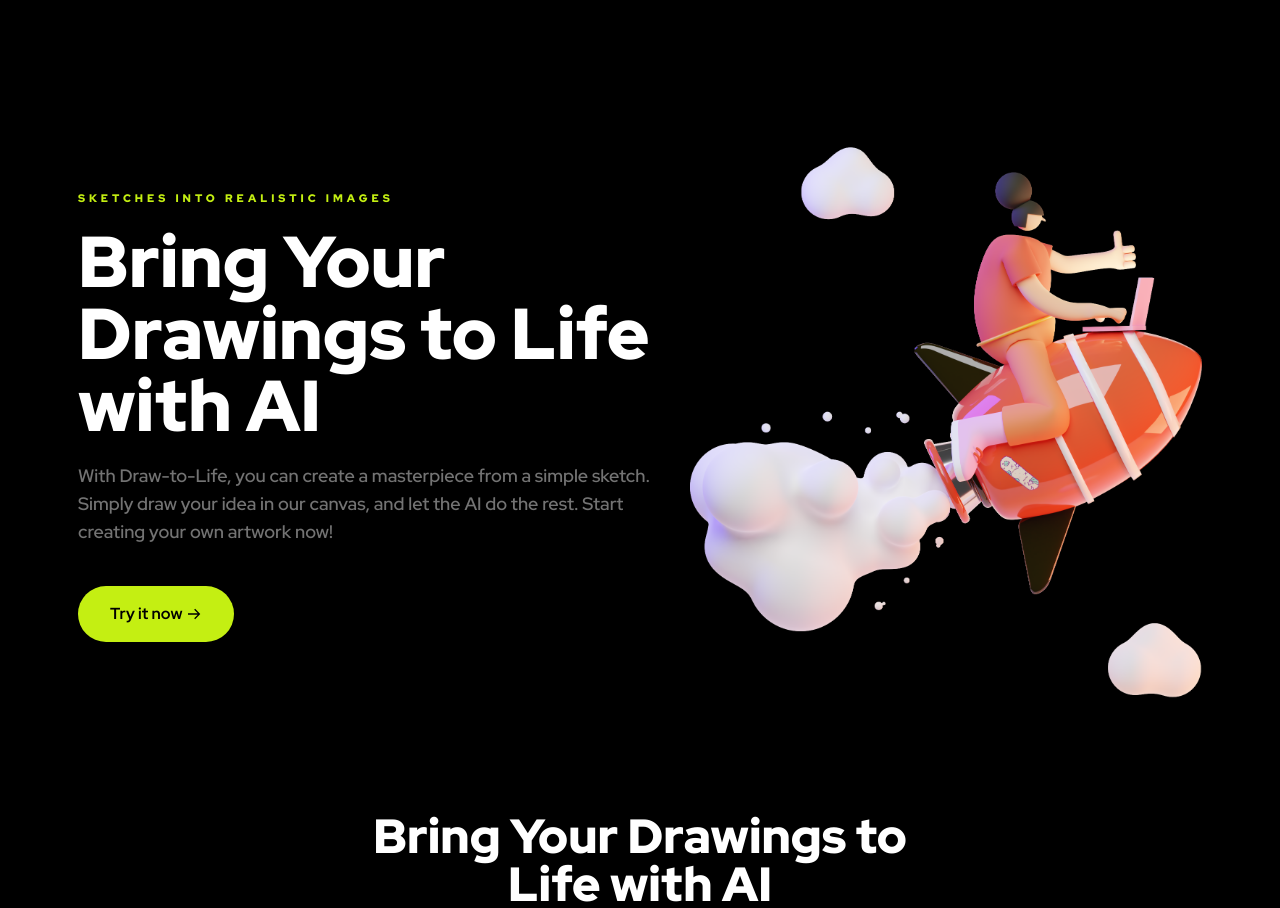
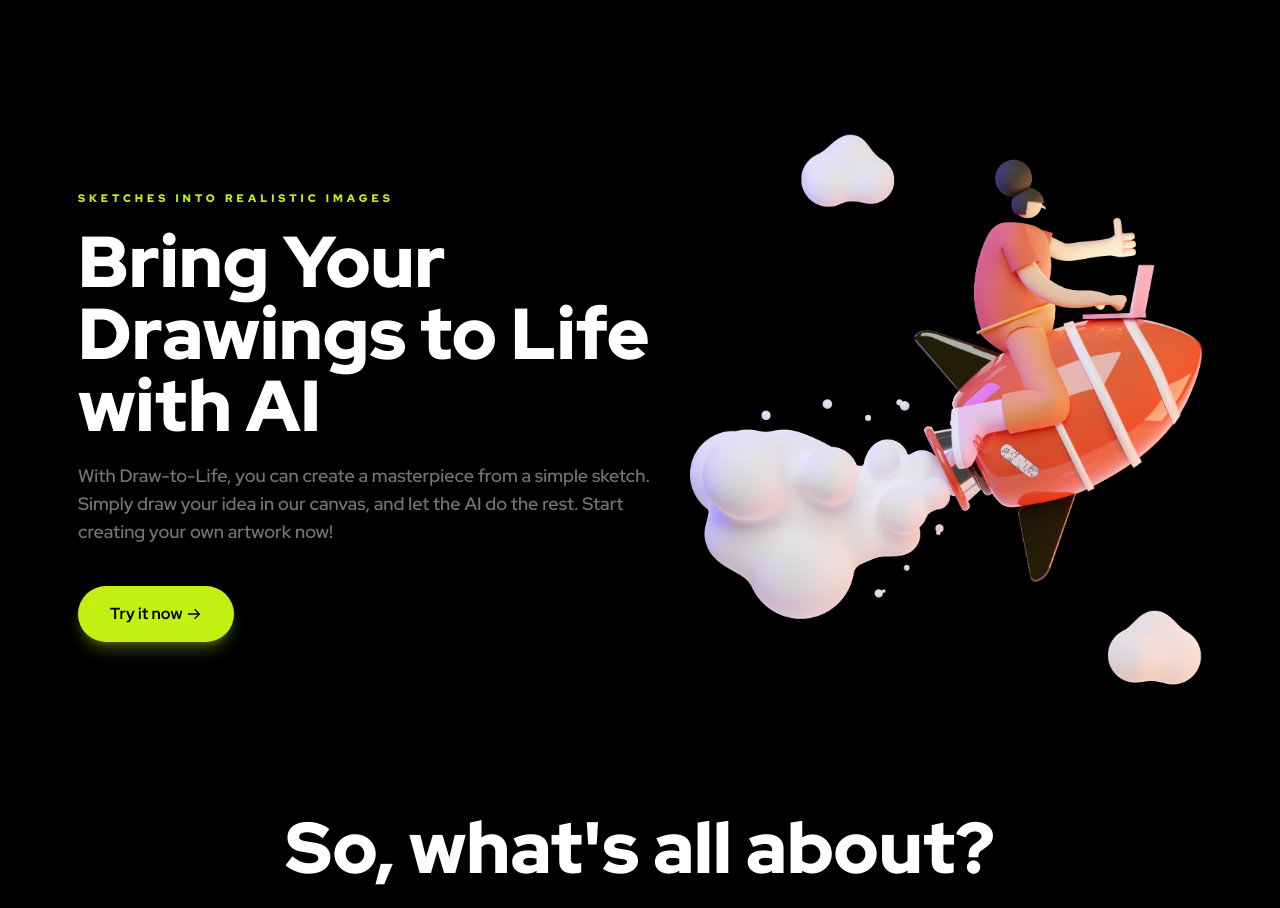
Before and after one commit to s0alken/draw-to-life, a React (Vite) app in the folder client/: page / in a window 1280 px wide. Shown: the top 908 px of the page. Built offline with nearby package versions, Linux system fonts and the light colour scheme; no server answers.

Commit message:
added README

```diff
--- a/client/src/components/CanvasSection.jsx
+++ b/client/src/components/CanvasSection.jsx
@@ -7,6 +7,7 @@ import { BsFillFileImageFill } from 'react-icons/bs';
 import { BiDownload } from 'react-icons/bi';
 import api from "../api";
 import { motion } from "framer-motion";
+import { transitionVariant } from "../utils/motion";
 
 const CanvasSection = () => {
 
@@ -19,6 +20,9 @@ const CanvasSection = () => {
     const handleSubmit = async (event) => {
         event.preventDefault();
 
+        if (!prompt.length) return;
+
+        setPrediction({ status: 'starting' });
         setIsLoading(true);
 
         let { data: prediction } = await api.post('/upload', {
@@ -41,48 +45,42 @@ const CanvasSection = () => {
 
     return (
         <motion.section
+            id="canvas-section"
             className='p-3 pb-16'
             initial="hidden"
             whileInView="visible"
+            viewport={{ once: true, amount: .25 }}
             variants={{
-                hidden: {
-                    y: 50,
-                    opacity: 0,
-                },
+                hidden: {},
                 visible: {
-                    y: 0,
-                    opacity: 1,
                     transition: {
-                        duration: 1.25
+                        staggerChildren: .3,
+                        delayChildren: .2
                     }
                 }
             }}
         >
-            <div className='mx-auto text-center max-w-sm lg:max-w-xl'>
-                <h1 className='text-white font-black mb-6 text-3xl leading-10 xl:text-5xl'>
-                    Bring Your Drawings to Life with AI
-                </h1>
-                {/* <p className='text-xs font-semibold text-neutral-500 max-w-xs mx-auto mb-6 md:max-w-none xl:text-lg'>
-                    With Draw-to-Life, you can create a masterpiece from a simple sketch. Simply draw your idea in our canvas, and let the AI do the rest.
-                </p> */}
+            <div className='mx-auto text-center'>
+                <motion.h1 variants={transitionVariant} className='text-white font-black mb-6 text-3xl leading-10 xl:text-7xl'>
+                    So, what's all about?
+                </motion.h1>
                 <ul className="text-neutral-500 font-semibold text-lg mb-8 space-y-2">
-                    <li className="flex justify-center items-center gap-2">
+                    <motion.li variants={transitionVariant} className="flex justify-center items-center gap-2">
                         <span className="inline-flex justify-center items-center p-3 rounded-full font-bold text-sm bg-white w-[20px] h-[20px] mix-blend-lighten text-black">1</span>
                         <span className="tracking-wider">Draw in the canvas</span>
-                    </li>
-                    <li className="flex justify-center items-center gap-2">
+                    </motion.li>
+                    <motion.li variants={transitionVariant} className="flex justify-center items-center gap-2">
                         <span className="inline-flex justify-center items-center p-3 rounded-full font-bold text-sm bg-white w-[20px] h-[20px] mix-blend-lighten text-black">2</span>
                         <span className="tracking-wider">Write in the input a description of your drawing</span>
-                    </li>
-                    <li className="flex justify-center items-center gap-2">
+                    </motion.li>
+                    <motion.li variants={transitionVariant} className="flex justify-center items-center gap-2">
                         <span className="inline-flex justify-center items-center p-3 rounded-full font-bold text-sm bg-white w-[20px] h-[20px] mix-blend-lighten text-black">3</span>
                         <span className="tracking-wider">Make it real!</span>
-                    </li>
+                    </motion.li>
                 </ul>
             </div>
 
-            <div className='grid gap-5 p-5 bg-neutral-900 rounded-xl max-w-[400px] w-fit mx-auto lg:max-w-none lg:grid-cols-[400px_400px]'>
-
+            <motion.div variants={transitionVariant} className='grid gap-5 p-5 bg-neutral-900 rounded-xl max-w-[400px] w-fit mx-auto lg:max-w-none lg:grid-cols-[400px_400px]'>
                 <div className='relative rounded-xl overflow-hidden'>
                     <CanvasDraw ref={canvasRef} />
                 </div>
@@ -136,7 +134,7 @@ const CanvasSection = () => {
                     )}
                 </div>
 
-            </div>
+            </motion.div>
 
         </motion.section>
     )
--- a/client/src/components/HeroSection.jsx
+++ b/client/src/components/HeroSection.jsx
@@ -1,29 +1,11 @@
 import { motion } from "framer-motion"
 import sali from '../assets/Saly-1.png';
 import { BiArrowBack } from 'react-icons/bi';
-
-const textVariant = {
-    hidden: {
-        y: 20,
-        opacity: 0,
-    },
-    visible: {
-        y: 0,
-        opacity: 1,
-        transition: {
-            duration: .6
-        }
-    }
-}
+import { transitionVariant } from "../utils/motion";
 
 const HeroSection = () => {
     return (
-        <motion.section
-            className='flex flex-col items-center min-h-screen max-w-4xl mx-auto gap-9 p-9 pb-1 md:flex-row md:justify-center xl:max-w-7xl'
-        /* initial={{ opacity: 0 }}
-        animate={{ opacity: 1 }}
-        transition={{ duration: 1.5 }} */
-        >
+        <section className='flex flex-col items-center min-h-screen max-w-4xl mx-auto gap-9 p-9 pb-1 md:flex-row md:justify-center xl:max-w-7xl'>
             <motion.div
                 className='flex flex-col items-center text-white text-center gap-y-5 max-w-sm md:items-start md:text-start xl:max-w-xl'
                 initial="hidden"
@@ -38,21 +20,23 @@ const HeroSection = () => {
                     }
                 }}
             >
-                <motion.span variants={textVariant} className='inline-block text-[11px] font-black tracking-[4px] uppercase text-primary'>
+                <motion.span variants={transitionVariant} className='inline-block text-[11px] font-black tracking-[4px] uppercase text-primary'>
                     Sketches into realistic images
                 </motion.span>
-                <motion.h1 variants={textVariant} className='font-black text-[40px] leading-10 xl:text-7xl'>
+                <motion.h1 variants={transitionVariant} className='font-black text-[40px] leading-10 xl:text-7xl'>
                     Bring Your Drawings to Life with AI
                 </motion.h1>
-                <motion.p variants={textVariant} className='text-xs text-neutral-500 font-semibold xl:text-lg'>
+                <motion.p variants={transitionVariant} className='text-xs text-neutral-500 font-semibold xl:text-lg'>
                     With Draw-to-Life, you can create a masterpiece from a simple sketch. Simply draw your idea in our canvas, and let the AI do the rest. Start creating your own artwork now!
                 </motion.p>
                 <motion.a
-                    variants={textVariant}
-                    href="#"
-                    className='inline-flex items-center gap-x-1 bg-primary py-4 px-8 rounded-full font-bold text-black mt-5'
-                    whileHover={{ y: -3 }}
-                    whileTap={{ scale: 0.97 }}
+                    variants={transitionVariant}
+                    href="#canvas-section"
+                    className='inline-flex items-center gap-x-1 bg-primary py-4 px-8 rounded-full font-bold text-black mt-5 shadow-lg shadow-primary/30'
+                    whileHover={{
+                        y: -3,
+                        transition: { ease: "easeOut", duration: .5 },
+                      }}
                 >
                     Try it now <BiArrowBack className='rotate-180 font-extrabold' />
                 </motion.a>
@@ -78,7 +62,7 @@ const HeroSection = () => {
                     src={sali}
                     alt="home image"
                     animate={{
-                        y: [0, 15]
+                        y: [0, -15]
                     }}
                     transition={{
                         duration: 1,
@@ -87,7 +71,7 @@ const HeroSection = () => {
                     }}
                 />
             </motion.div>
-        </motion.section>
+        </section>
     )
 }
 
--- /dev/null
+++ b/client/src/utils/motion/index.js
@@ -0,0 +1,13 @@
+export const transitionVariant = {
+    hidden: {
+        y: 20,
+        opacity: 0,
+    },
+    visible: {
+        y: 0,
+        opacity: 1,
+        transition: {
+            duration: .6
+        }
+    }
+}
```
Also changed, not shown: 1 other file (tests, documents, lock files or other folders).
